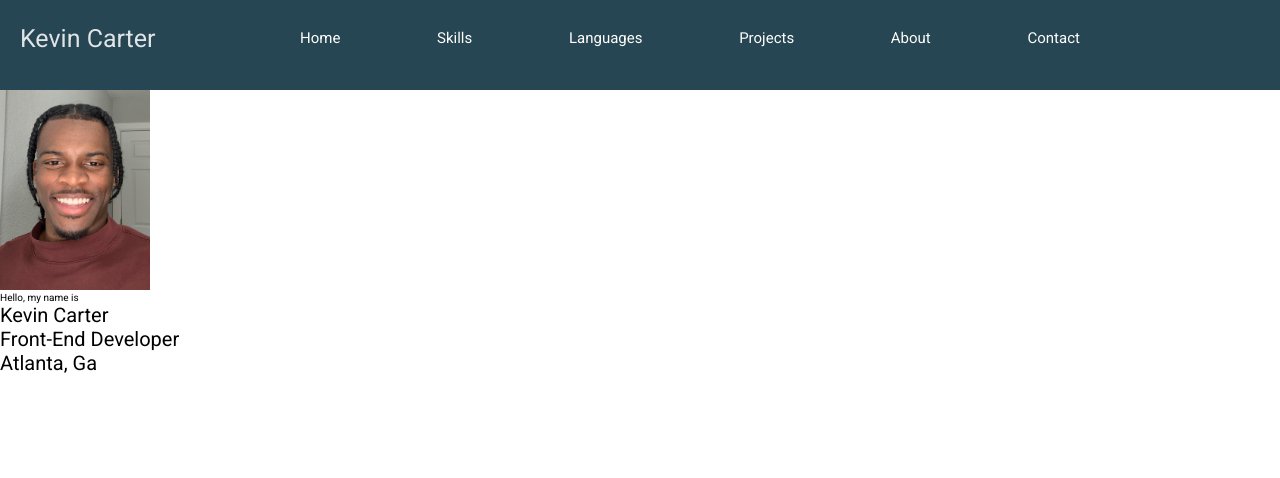
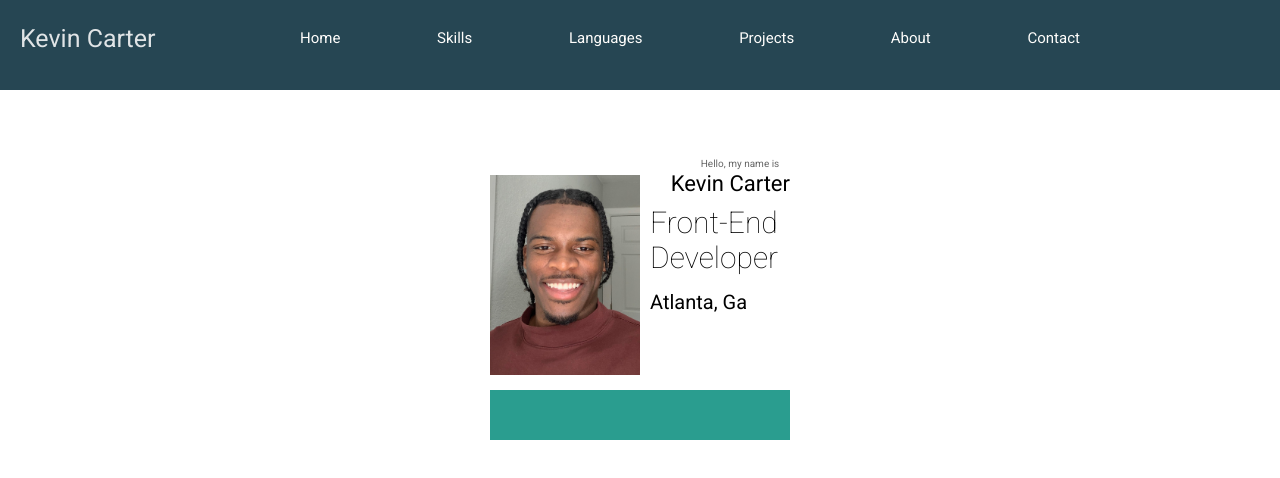
Before and after one commit to kvncrtr/portfolio, a React (Vite) app: page / in a window 1280 px wide. Shown: the top 478 px of the page. Built offline with nearby package versions, Linux system fonts and the light colour scheme.

Commit message:
recommit with styles/app.css file

```diff
--- a/src/styles/app.css
+++ b/src/styles/app.css
@@ -1,4 +1,4 @@
-@import url('https://fonts.googleapis.com/css2?family=Poppins:wght@100;300;400;500;700&family=Roboto:wght@100;400;700&display=swap');
+@import url('https://fonts.googleapis.com/css2?family=Poppins:wght@100;300;400;500;700&family=Roboto:wght@100;200;400;700&display=swap');
 
 :root {
 --primary: #264653;
@@ -69,8 +69,89 @@ nav a:hover {
    color: var(--secondary);
 }
 
+.hero--container {
+   position: relative;
+   height: 40rem;
+   width: 100%;
+   /* background-color: red;  */
+}
+
+.hero--landing {
+   position: absolute;
+   top: 50%;
+   left: 50%;
+   display: grid;
+   grid-template-columns: repeat(12, 1fr);
+   grid-template-rows: repeat(12, 1fr);
+
+   /* h = headshot i = intro n = name sk = skill l = location sh = shape */
+   grid-template-areas:
+         '. . . . . . . . i i i i'
+         'h h h h h h . n n n n n'
+         'h h h h h h . n n n n n'
+         'h h h h h h sk sk sk sk sk sk'
+         'h h h h h h sk sk sk sk sk sk'
+         'h h h h h h . . . . . .'
+         'h h h h h h l l l l l l'
+         'h h h h h h l l l l l l'
+         'h h h h h h . . t t t t'
+         'h h h h h h . . t t t t'
+         'sh sh sh sh sh sh sh sh sh sh sh sh'
+         'sh sh sh sh sh sh sh sh sh sh sh sh'
+         'sh sh sh sh sh sh sh sh sh sh sh sh';
+   height: 30rem;
+   width: 30rem;
+   margin: -15rem 0 0 -15rem;
+   /* background-color: #e76f51; */
+}
+
 .hero--headshot {
+   grid-area: h;
    width: 150px;
+   margin-top: 1rem;
+}
+
+.hero--img-shape {
+   grid-area: sh;
+   height: 100%;
+   width: 30rem;
+   background-color: var(--secondary);
+}
+
+.hero--intro {
+   grid-area: i;
+   position: absolute;
+   opacity: 0.6;
+   top: 1.8rem;
+   width: 10rem;
+   font-weight: 400;
+   text-align: center;
+   /* background-color: var(--secondary); */
+}
+
+.hero--name {
+   grid-area: n;
+   height: 2.5rem;
+   width: 12.5rem;
+   margin-top: 0.6rem;
+   text-align: right;
+   font-size: 2.2rem;
+   font-weight: 400;
+}
+
+.hero--skill {
+   grid-area: sk;
+   width: 14rem;
+   margin-top: -1rem;
+   margin-left: 1rem;
+   font-size: 3rem;
+   font-weight: 100;
+}
+
+.hero--location {
+   grid-area: l;
+   width: 12rem;
+   margin-left: 1rem;
 }
 
 @media only screen and (max-width: 1024px) {
```
